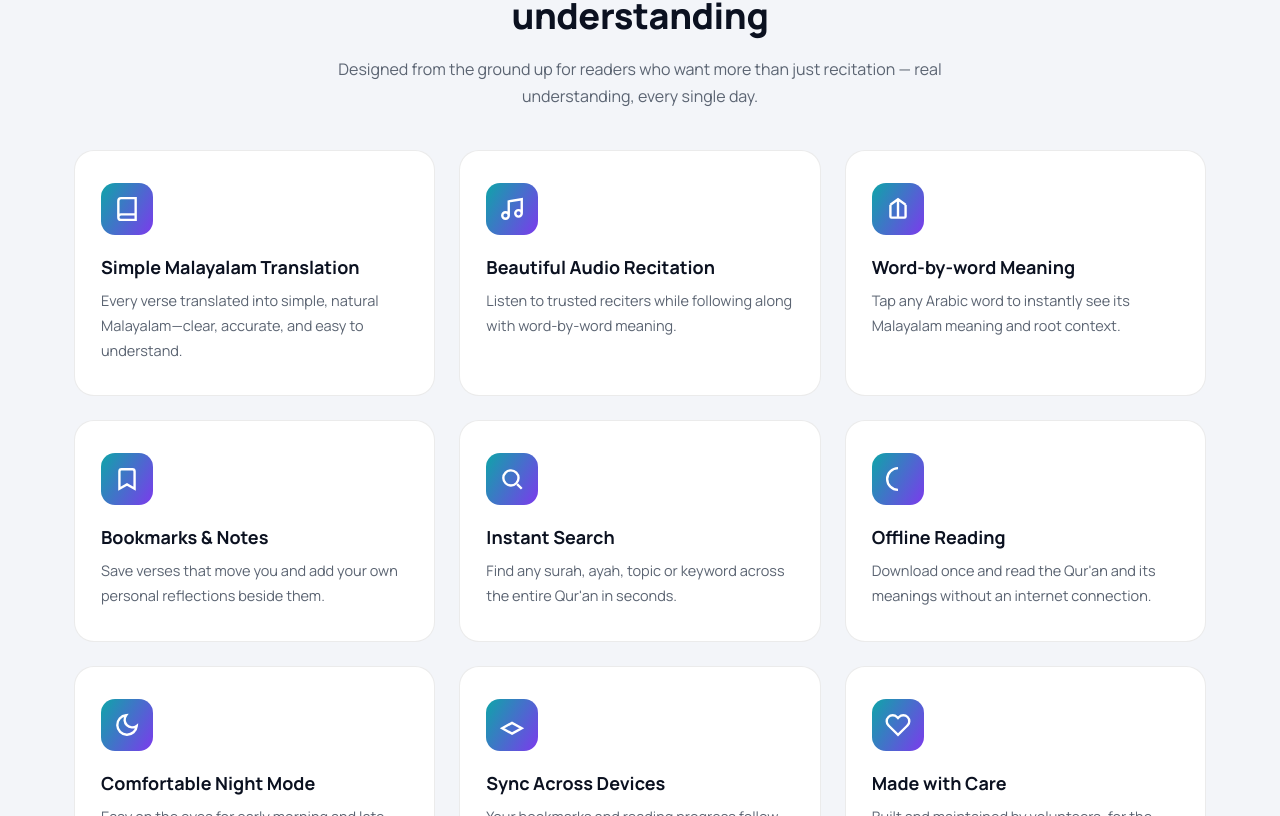
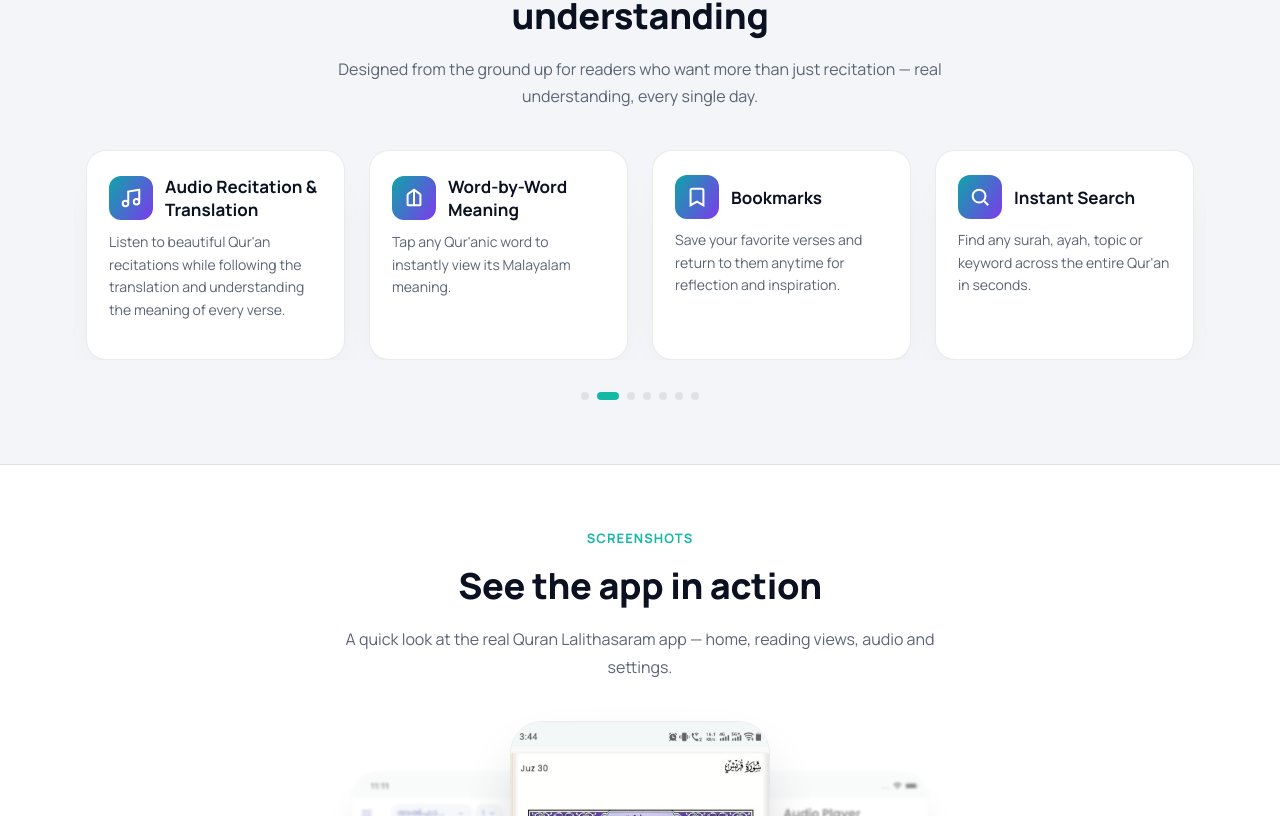
Before and after one commit to D4DX-DEVS/lalithasaram-landing, a React (Vite) app: page / in a window 1280 px wide. Shown: the part 2544-3360 px from the top of the page. Built offline with nearby package versions, Linux system fonts and the light colour scheme.

Commit message:
Refactor Features component to implement a carousel layout and update feature descriptions; replace old screenshot asset with new one

```diff
--- a/src/components/Features.jsx
+++ b/src/components/Features.jsx
@@ -1,16 +1,66 @@
+import { useEffect, useState } from 'react'
+
 const FEATURES = [
   { title: 'Simple Malayalam Translation', desc: 'Every verse translated into simple, natural Malayalam—clear, accurate, and easy to understand.', path: 'M4 19.5A2.5 2.5 0 016.5 17H20M4 19.5A2.5 2.5 0 006.5 22H20V2H6.5A2.5 2.5 0 004 4.5v15z' },
-  { title: 'Beautiful Audio Recitation', desc: 'Listen to trusted reciters while following along with word-by-word meaning.', path: 'M9 18V5l12-2v13M9 18a3 3 0 11-6 0 3 3 0 016 0zM21 16a3 3 0 11-6 0 3 3 0 016 0z' },
-  { title: 'Word-by-word Meaning', desc: 'Tap any Arabic word to instantly see its Malayalam meaning and root context.', path: 'M12 3v18M5 8l7-5 7 5M5 8v11a1 1 0 001 1h12a1 1 0 001-1V8' },
-  { title: 'Bookmarks & Notes', desc: 'Save verses that move you and add your own personal reflections beside them.', path: 'M19 21l-7-4-7 4V5a2 2 0 012-2h10a2 2 0 012 2z' },
+  { title: 'Audio Recitation & Translation', desc: "Listen to beautiful Qur'an recitations while following the translation and understanding the meaning of every verse.", path: 'M9 18V5l12-2v13M9 18a3 3 0 11-6 0 3 3 0 016 0zM21 16a3 3 0 11-6 0 3 3 0 016 0z' },
+  { title: 'Word-by-Word Meaning', desc: "Tap any Qur'anic word to instantly view its Malayalam meaning.", path: 'M12 3v18M5 8l7-5 7 5M5 8v11a1 1 0 001 1h12a1 1 0 001-1V8' },
+  { title: 'Bookmarks', desc: 'Save your favorite verses and return to them anytime for reflection and inspiration.', path: 'M19 21l-7-4-7 4V5a2 2 0 012-2h10a2 2 0 012 2z' },
   { title: 'Instant Search', desc: 'Find any surah, ayah, topic or keyword across the entire Qur\'an in seconds.', path: null, circle: true },
-  { title: 'Offline Reading', desc: 'Download once and read the Qur\'an and its meanings without an internet connection.', path: 'M12 2a10 10 0 000 20 10 10 0 010-20z' },
-  { title: 'Comfortable Night Mode', desc: 'Easy on the eyes for early morning and late-night reading sessions.', path: 'M21 12.8A9 9 0 1111.2 3 7 7 0 0021 12.8z' },
-  { title: 'Sync Across Devices', desc: 'Your bookmarks and reading progress follow you from phone to tablet to web.', path: 'M12 20l9-5-9-5-9 5 9 5z' },
-  { title: 'Made with Care', desc: 'Built and maintained by volunteers, for the sake of Allah — free from ads forever.', path: 'M20.8 4.6a5.5 5.5 0 00-7.8 0L12 5.6l-1-1a5.5 5.5 0 10-7.8 7.8l1 1L12 21l7.8-7.6 1-1a5.5 5.5 0 000-7.8z' },
+  { title: 'Offline Reading', desc: "Read the Qur'an and its meanings anytime, even without an internet connection.", path: 'M12 2a10 10 0 000 20 10 10 0 010-20z' },
+  { title: 'Night Mode', desc: 'Enjoy a comfortable reading experience with a dark theme, ideal for early mornings and late nights.', path: 'M21 12.8A9 9 0 1111.2 3 7 7 0 0021 12.8z' },
 ]
 
+const N = FEATURES.length
+const VISIBLE = 4
+const SLIDES = [...FEATURES, ...FEATURES.slice(0, VISIBLE)]
+
+function FeatureCard({ f }) {
+  return (
+    <div className="feature-slide">
+      <div className="feature-card">
+        <div className="feature-card-head">
+          <div className="feature-icon">
+            <svg viewBox="0 0 24 24" fill="none" stroke="currentColor" strokeWidth="2.2">
+              {f.circle
+                ? <><circle cx="11" cy="11" r="7" /><path d="M21 21l-4.3-4.3" /></>
+                : <path d={f.path} />}
+            </svg>
+          </div>
+          <h3>{f.title}</h3>
+        </div>
+        <p>{f.desc}</p>
+      </div>
+    </div>
+  )
+}
+
 export default function Features() {
+  const [pos, setPos] = useState(0)
+  const [animate, setAnimate] = useState(true)
+  const dotIndex = pos % N
+
+  useEffect(() => {
+    const interval = setInterval(() => {
+      setAnimate(true)
+      setPos(p => p + 1)
+    }, 5000)
+    return () => clearInterval(interval)
+  }, [])
+
+  useEffect(() => {
+    if (pos < N) return
+    const timeout = setTimeout(() => {
+      setAnimate(false)
+      setPos(p => p - N)
+    }, 600)
+    return () => clearTimeout(timeout)
+  }, [pos])
+
+  const goTo = i => {
+    setAnimate(true)
+    setPos(i)
+  }
+
   return (
     <section className="features" id="features">
       <div className="container">
@@ -19,19 +69,25 @@
           <h2>Everything you need to read with understanding</h2>
           <p>Designed from the ground up for readers who want more than just recitation — real understanding, every single day.</p>
         </div>
-        <div className="feature-grid">
-          {FEATURES.map(f => (
-            <div className="feature-card" key={f.title}>
-              <div className="feature-icon">
-                <svg viewBox="0 0 24 24" fill="none" stroke="currentColor" strokeWidth="2.2">
-                  {f.circle
-                    ? <><circle cx="11" cy="11" r="7" /><path d="M21 21l-4.3-4.3" /></>
-                    : <path d={f.path} />}
-                </svg>
-              </div>
-              <h3>{f.title}</h3>
-              <p>{f.desc}</p>
-            </div>
+        <div className="feature-carousel">
+          <div
+            className="feature-track"
+            style={{
+              transform: `translateX(-${pos * (100 / VISIBLE)}%)`,
+              transition: animate ? 'transform .6s cubic-bezier(.65,0,.35,1)' : 'none',
+            }}
+          >
+            {SLIDES.map((f, i) => <FeatureCard f={f} key={i} />)}
+          </div>
+        </div>
+        <div className="feature-dots">
+          {FEATURES.map((f, i) => (
+            <button
+              key={f.title}
+              className={`feature-dot${i === dotIndex ? ' active' : ''}`}
+              aria-label={f.title}
+              onClick={() => goTo(i)}
+            />
           ))}
         </div>
       </div>
--- a/src/components/Screenshots.jsx
+++ b/src/components/Screenshots.jsx
@@ -1,6 +1,6 @@
 import { useEffect, useState } from 'react'
 import home from '../assets/screenshots/02-home.jpeg'
-import mushaf from '../assets/screenshots/03-mushaf.jpeg'
+import mushaf from '../assets/screenshots/mushaf.jpeg'
 import audio from '../assets/screenshots/04-audio.jpeg'
 import settings from '../assets/screenshots/05-settings.jpeg'
 import ayahNormal from '../assets/screenshots/06-ayah-normal.jpeg'
--- a/src/index.css
+++ b/src/index.css
@@ -149,19 +149,27 @@
 
 /* ---------- FEATURES ---------- */
 .features{padding:64px 0; background:var(--bg-2); border-top:1px solid var(--card-brd); border-bottom:1px solid var(--card-brd);}
-.feature-grid{display:grid; grid-template-columns:repeat(3, 1fr); gap:24px;}
+.feature-carousel{overflow:hidden;}
+.feature-track{display:flex;}
+.feature-slide{flex:0 0 25%; box-sizing:border-box; padding:0 12px;}
 .feature-card{
-  background:var(--card); border:1px solid var(--card-brd); border-radius:var(--radius);
-  padding:32px 26px; transition:transform .25s, border-color .25s, background .25s;
+  height:100%; min-height:210px; background:var(--card); border:1px solid var(--card-brd); border-radius:var(--radius);
+  padding:24px 22px; box-shadow:0 20px 40px -30px rgba(11,17,32,.25);
 }
-.feature-card:hover{transform:translateY(-6px); border-color:rgba(11,17,32,.16); background:#F3F5F9;}
+.feature-card-head{display:flex; align-items:center; gap:12px; margin-bottom:10px;}
 .feature-icon{
-  width:52px; height:52px; border-radius:14px; background:var(--gradient);
-  display:flex; align-items:center; justify-content:center; margin-bottom:20px;
+  width:44px; height:44px; border-radius:12px; background:var(--gradient);
+  display:flex; align-items:center; justify-content:center; flex-shrink:0;
 }
-.feature-icon svg{width:26px; height:26px; stroke:#fff;}
-.feature-card h3{font-size:18px; font-weight:700; margin-bottom:10px;}
-.feature-card p{font-size:14.5px; color:var(--text-dim); line-height:1.7;}
+.feature-icon svg{width:22px; height:22px; stroke:#fff;}
+.feature-card h3{font-size:17px; font-weight:700;}
+.feature-card p{font-size:14px; color:var(--text-dim); line-height:1.6;}
+.feature-dots{display:flex; justify-content:center; flex-wrap:wrap; gap:8px; margin-top:32px;}
+.feature-dot{
+  width:8px; height:8px; border-radius:50%; border:none; background:var(--card-brd); cursor:pointer; padding:0;
+  transition:background .2s, width .2s;
+}
+.feature-dot.active{background:var(--teal-2); width:22px; border-radius:999px;}
 
 /* ---------- SCREENSHOTS / HOW IT WORKS ---------- */
 .how{padding:64px 0; background:var(--bg-2); border-top:1px solid var(--card-brd); border-bottom:1px solid var(--card-brd);}
@@ -329,7 +337,6 @@
   .nav-toggle{display:flex;}
   .hero-inner, .about-inner{grid-template-columns:1fr;}
   .hero-visual{order:-1; margin-bottom:20px; height:380px;}
-  .feature-grid{grid-template-columns:repeat(2,1fr);}
   .how-steps{grid-template-columns:1fr;}
   .support-inner{grid-template-columns:1fr;}
   .support-qr{border-right:none; border-bottom:1px solid var(--card-brd);}
@@ -340,7 +347,6 @@
 @media (max-width: 640px){
   .hero h1{font-size:36px;}
   .hero h1 .ml{font-size:30px;}
-  .feature-grid{grid-template-columns:1fr;}
   .footer-grid{grid-template-columns:1fr;}
   .section-head h2{font-size:28px;}
   .download-card{padding:50px 24px;}
```
Also changed, not shown: src/assets/screenshots/03-mushaf.jpeg (deleted), src/assets/screenshots/mushaf.jpeg (added).
